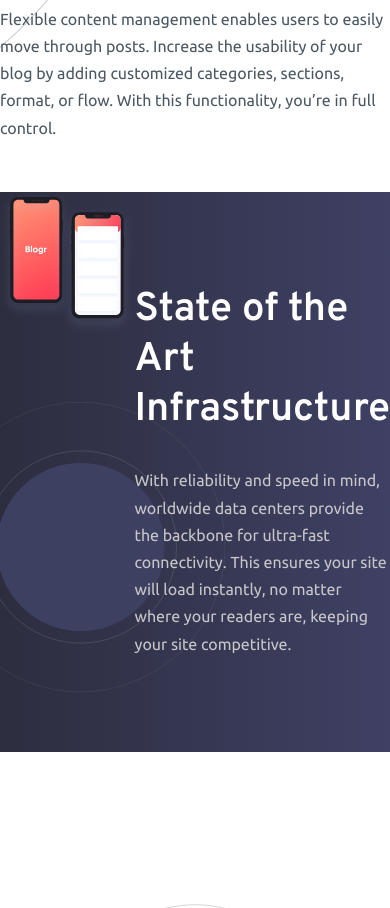
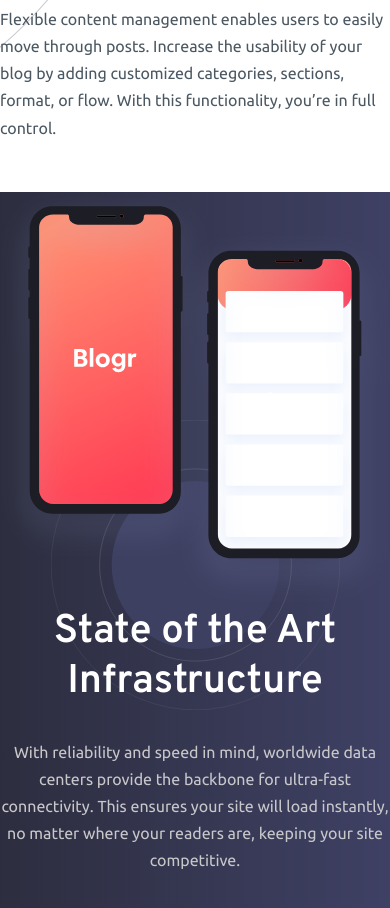
Before and after one commit to RitikRajput696/blogr-landing-page-main, a plain HTML site: page index.html in a window 390 px wide. Shown: the part 1528-2436 px from the top of the page. Drawn offline with Linux system fonts and the light colour scheme.

Commit message:
added media queries to section 3

```diff
--- a/scss/style.scss
+++ b/scss/style.scss
@@ -230,7 +230,7 @@
   .container {
     display: grid;
     grid-template-columns: 1fr 1fr;
-    height: 35rem;
+    min-height: 35rem;
   }
 
   .section-3-text {
@@ -332,6 +332,26 @@
     }
   }
 }
+@media only screen and (max-width: 900px) {
+  .section-3 {
+    &::after {
+      background-position: center;
+    }
+    padding-bottom: 4rem;
+    .container {
+      grid-template-columns: repeat(1, 1fr);
+      text-align: center;
+      P {
+        max-width: 30rem;
+        margin: 0 auto;
+      }
+      .phone-img {
+        max-width: 26rem;
+        margin: 0 auto;
+      }
+    }
+  }
+}
 @media only screen and (max-width: 700px) {
   footer {
     grid-template-columns: repeat(2, 1fr);
```
Also changed, not shown: css/style.css.
